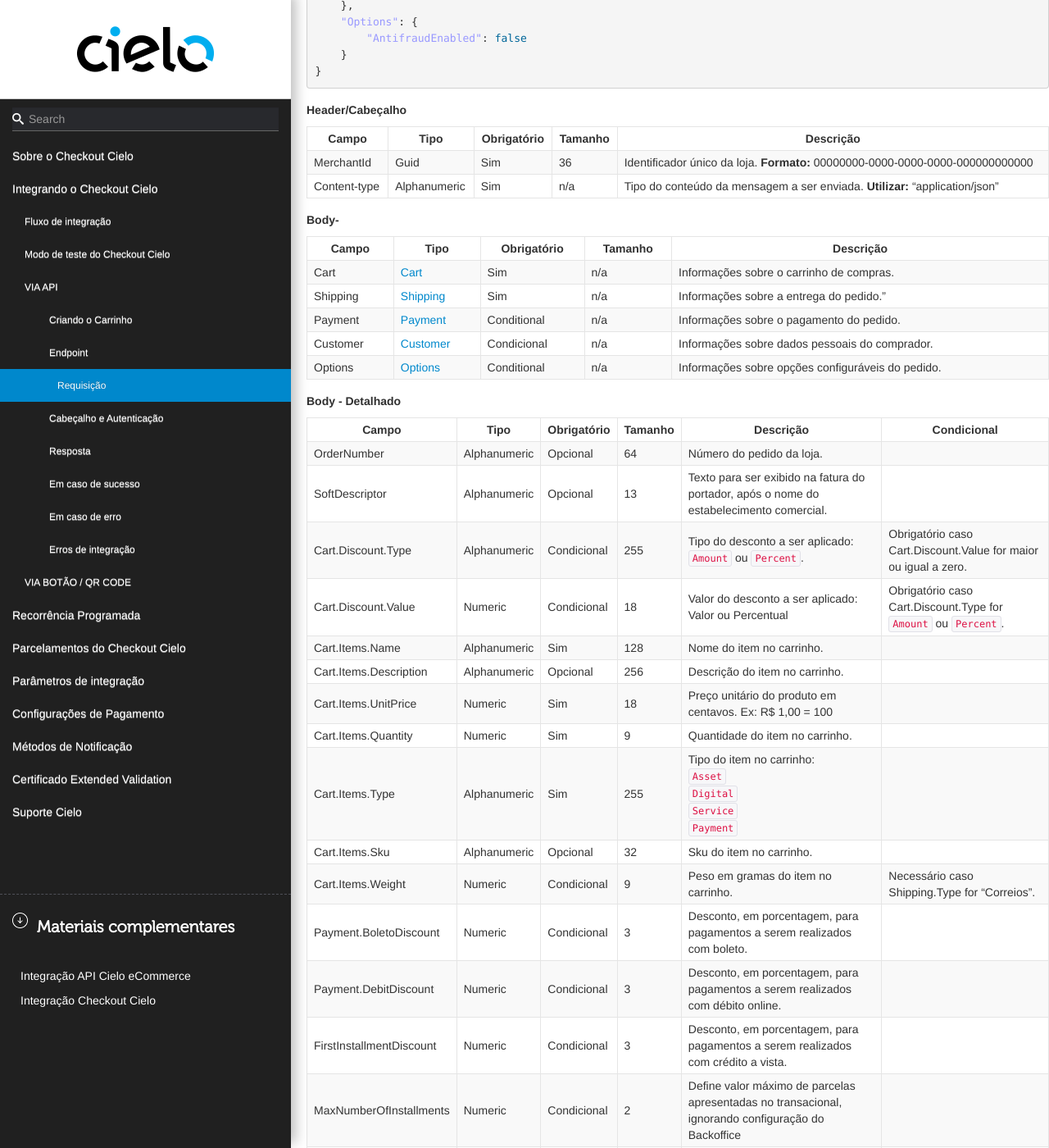
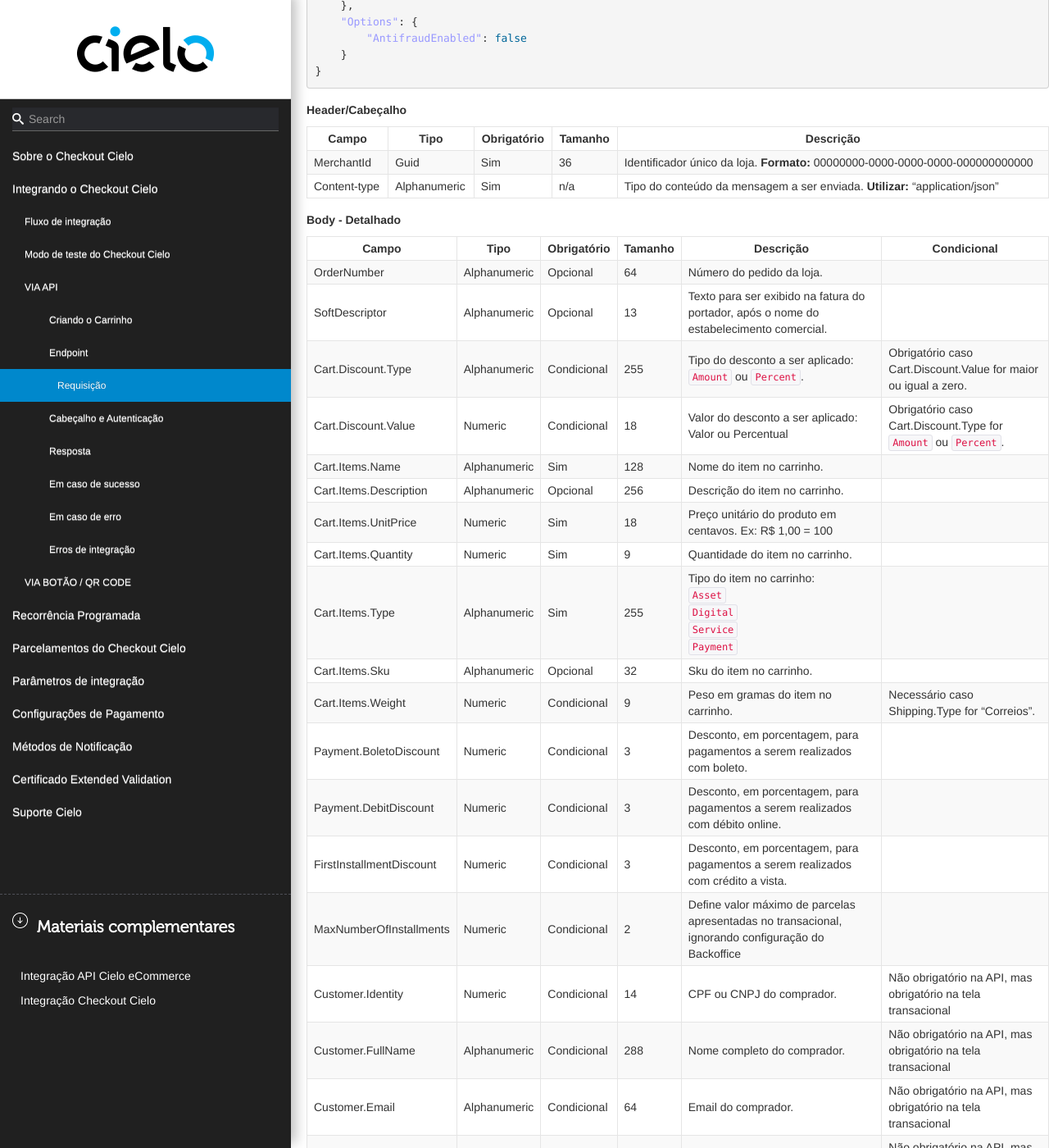
Before and after one commit to DeveloperCielo/Tutorial, a Jekyll site: the page built from _posts/2017-08-25-Checkout.md, in a window 1280 px wide and 1400 px high, scrolled down 9969 px. Shown: the whole window at 82% size. Built offline with Jekyll 4.4.1, drawn with Linux system fonts in a browser that asks for light colours; some web fonts are replaced; some of the changed text lies outside the part shown.

Commit message:
Updated '_posts/2017-08-25-Checkout.md' via CloudCannon

```diff
--- a/_posts/2017-08-25-Checkout.md
+++ b/_posts/2017-08-25-Checkout.md
@@ -279,6 +279,10 @@
 | `Payment`  | Contem informações que influenciam o valor cobrado. **Não contem informações sobre meios de pagamento**                                                   |
 | `Customer` | Possui dados o comprador. Não obrigatório na integração, mas exigido na tela de pagamentos. Sugerimos que seja enviado para acelerar o processo de compra |
 | `Options`  | Controla features opcionais do Checkout. Nó não obrigatório                                                                                               |
+
+
+
+
 
 Após o envio dos dados do carrinho, o Checkout enviará um Response contendo um **LINK para a tela de pagamento**
 
@@ -362,18 +366,6 @@
 | Content-type | Alphanumeric | Sim         | n/a     | Tipo do conteúdo da mensagem a ser enviada. **Utilizar:** "application/json"   |
 
 
-**Body-**
-
-| Campo          | Tipo                  | Obrigatório | Tamanho | Descrição                                                                               |
-|----------------|-----------------------|-------------|---------|-----------------------------------------------------------------------------------------|
-| Cart           | [Cart](#cart)         | Sim         | n/a     | Informações sobre o carrinho de compras.                                                |
-| Shipping       | [Shipping](#shipping) | Sim         | n/a     | Informações sobre a entrega do pedido."                                                 |
-| Payment        | [Payment](#payment)   | Conditional | n/a     | Informações sobre o pagamento do pedido.                                                |
-| Customer       | [Customer](#customer) | Condicional | n/a     | Informações sobre dados pessoais do comprador.                                          |
-| Options        | [Options](#options)   | Conditional | n/a     | Informações sobre opções configuráveis do pedido.                                       |
-
-
-
 **Body - Detalhado**
 
 
```
Also changed, not shown: other parts of _posts/2017-08-25-Checkout.md (+7 -7 lines).
